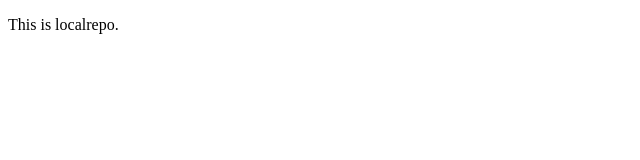
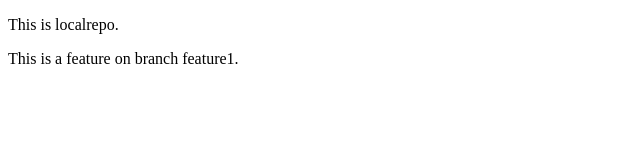
Before and after one commit to Matanheli/WebDemo, a plain HTML site: page index.html in a window 1280 px wide. Shown: the whole page, without its empty margins (0-640 px from the left). Drawn offline with Linux system fonts and the light colour scheme.

Commit message:
add bfranch

```diff
--- a/index.html
+++ b/index.html
@@ -7,5 +7,6 @@
 </head>
 <body>
     <p>This is localrepo.</p>
+    <p>This is a feature on branch feature1.</p>
 </body>
 </html>
```
